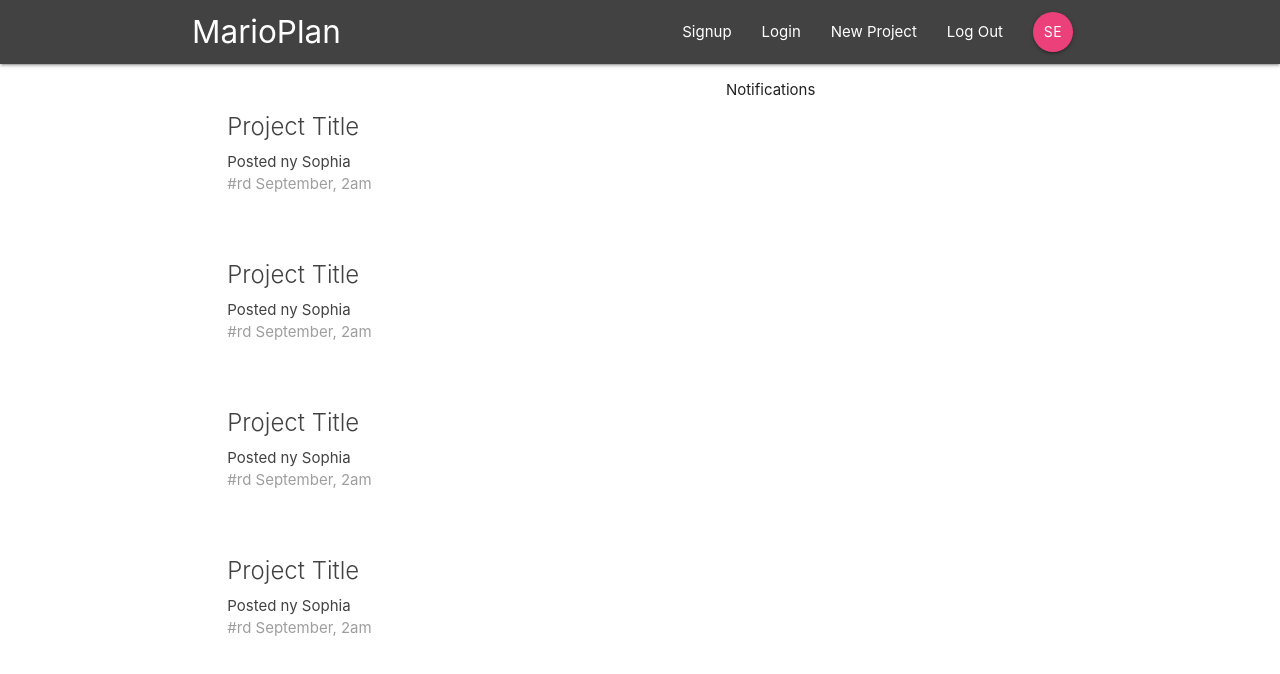
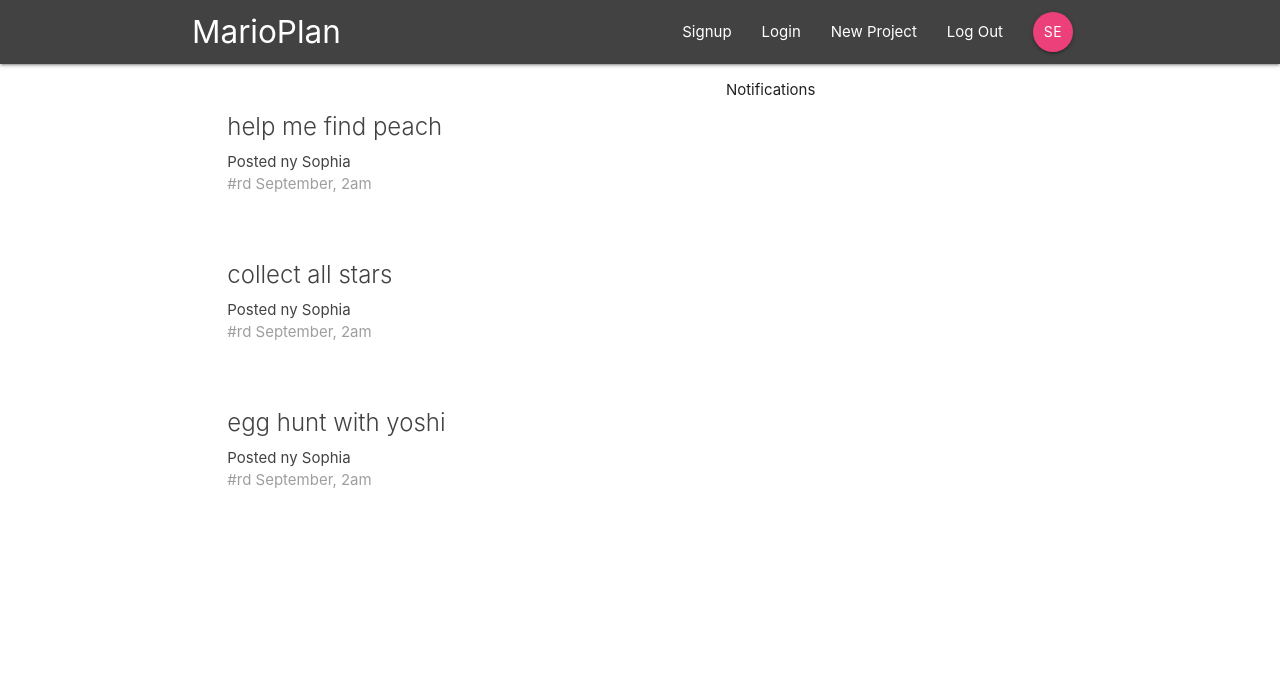
Before and after one commit to Sophi-E/redux-with-firebase, a React (Create React App) app: page / in a window 1280 px wide. Shown: the top 674 px of the page. Built offline with nearby package versions, Linux system fonts and the light colour scheme.

Commit message:
dummy data

```diff
--- a/src/App.css
+++ b/src/App.css
@@ -1,38 +1,3 @@
 .App {
-  text-align: center;
+  background-color: aqua;
 }
-
-.App-logo {
-  height: 40vmin;
-  pointer-events: none;
-}
-
-@media (prefers-reduced-motion: no-preference) {
-  .App-logo {
-    animation: App-logo-spin infinite 20s linear;
-  }
-}
-
-.App-header {
-  background-color: #282c34;
-  min-height: 100vh;
-  display: flex;
-  flex-direction: column;
-  align-items: center;
-  justify-content: center;
-  font-size: calc(10px + 2vmin);
-  color: white;
-}
-
-.App-link {
-  color: #61dafb;
-}
-
-@keyframes App-logo-spin {
-  from {
-    transform: rotate(0deg);
-  }
-  to {
-    transform: rotate(360deg);
-  }
-}
--- a/src/Components/Dashboard/Dashboard.js
+++ b/src/Components/Dashboard/Dashboard.js
@@ -1,14 +1,16 @@
 import React, { Component } from 'react';
 import Notifications from './Notifications';
 import ProjectLists from '../Projects/ProjectLists';
+import { connect } from 'react-redux';
 
 class Dashboard extends Component {
   render() {
+    const { projects } = this.props;
     return (
       <div className='dashboard container'>
         <div className='row'>
           <div className='col s12 m6'>
-            <ProjectLists />
+            <ProjectLists projects={projects} />
           </div>
           <div className='col s12 m5 offset-m1'>
             <Notifications />
@@ -18,5 +20,9 @@
     );
   }
 }
-
-export default Dashboard;
+const mapStateToProps = state => {
+  return {
+    projects: state.project.projects
+  };
+};
+export default connect(mapStateToProps)(Dashboard);
--- a/src/Components/Projects/ProjectLists.js
+++ b/src/Components/Projects/ProjectLists.js
@@ -1,13 +1,13 @@
 import React from 'react';
 import ProjectSummary from './ProjectSummary';
 
-function ProjectLists() {
+function ProjectLists({ projects }) {
   return (
     <div className='project-list section'>
-      <ProjectSummary />
-      <ProjectSummary />
-      <ProjectSummary />
-      <ProjectSummary />
+      {projects &&
+        projects.map(project => {
+          return <ProjectSummary project={project} key={project.id} />;
+        })}
     </div>
   );
 }
--- a/src/Components/Projects/ProjectSummary.js
+++ b/src/Components/Projects/ProjectSummary.js
@@ -1,11 +1,11 @@
 import React from 'react';
 
-function ProjectSummary() {
+function ProjectSummary({ project }) {
   return (
     <>
       <div className='card z-depth-0 project-summary'>
         <div className='card-content grey-text text-darken-3'>
-          <span className='card-title'>Project Title</span>
+          <span className='card-title'>{project.title}</span>
           <p>Posted ny Sophia</p>
           <p className='grey-text'>#rd September, 2am</p>
         </div>
--- a/src/store/reducers/projectReducer.js
+++ b/src/store/reducers/projectReducer.js
@@ -1,4 +1,10 @@
-const initState = {};
+const initState = {
+  projects: [
+    { id: '1', title: 'help me find peach', content: 'blah blah blah blah' },
+    { id: '2', title: 'collect all stars', content: 'blah blah blah blah' },
+    { id: '3', title: 'egg hunt with yoshi', content: 'blah blah blah blah' }
+  ]
+};
 const projectReducer = (state = initState, action) => {
   return state;
 };
```
